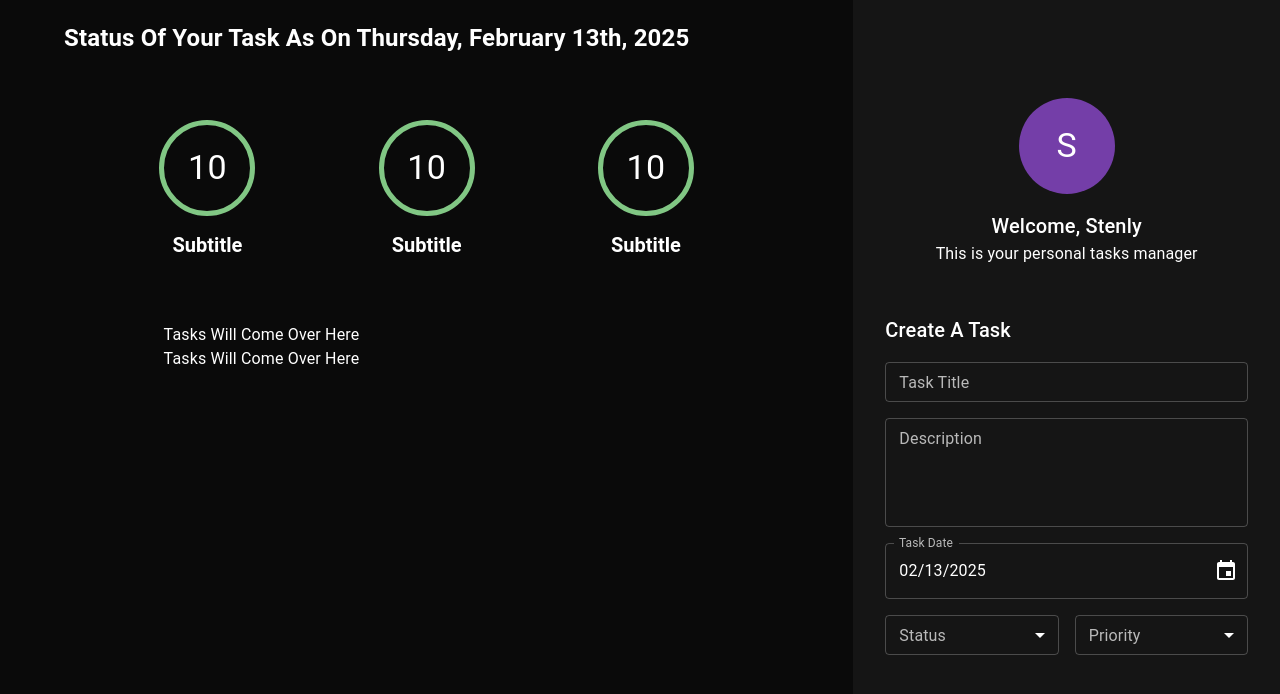
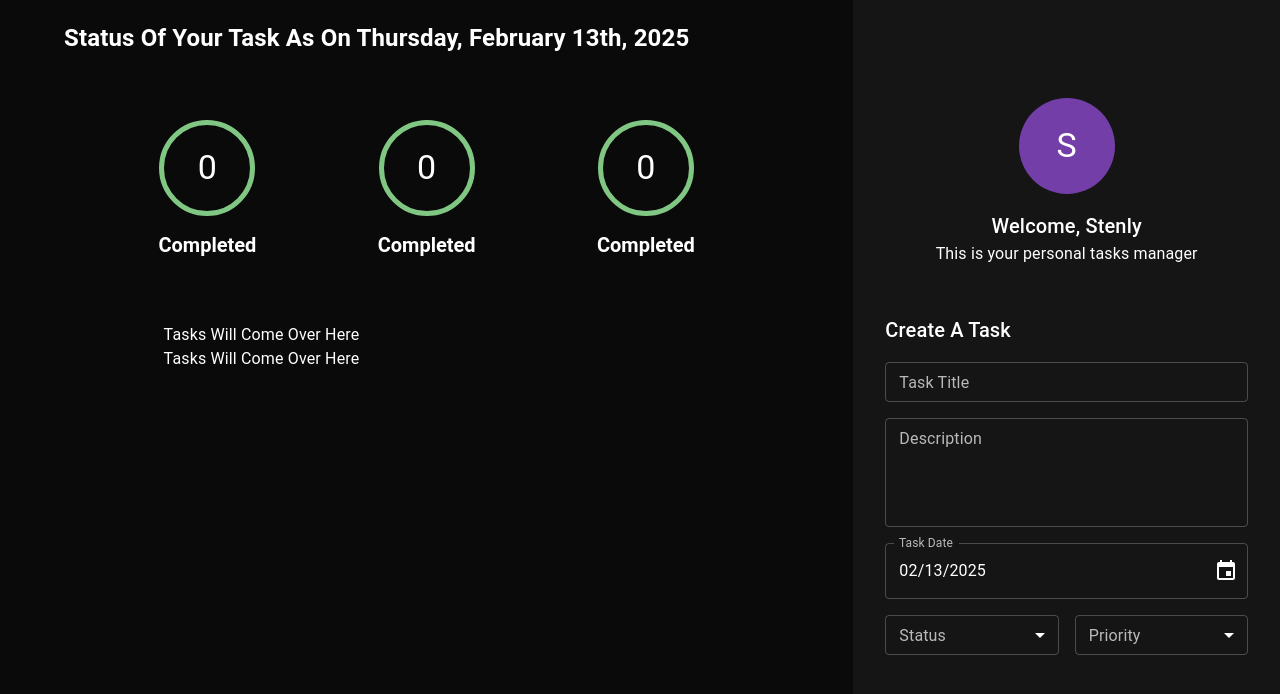
Before and after one commit to StoyanStoyanov1/TypeScript-NodeJS-React-Project, a React (Create React App) app in the folder todo-rect/: page / in a window 1280 px wide. Shown: the top 694 px of the page. Built offline with nearby package versions, Linux system fonts and the light colour scheme.

Commit message:
Emitting correct label

```diff
--- /dev/null
+++ b/todo-rect/src/components/taskCounter/helpers/emitCorrectLebel.ts
@@ -0,0 +1,13 @@
+import { TaskCounterStatusType } from "../interfaces/ITaskCounter"
+import { Status } from "../../createTaskForm/enums/Status"
+
+export const emitCorrectLabel = (status: TaskCounterStatusType): string => {
+    switch (status) {
+        case Status.todo:
+            return `Todo's`;
+        case Status.inProgress:
+            return `In Progress`;
+        case Status.completed:
+            return `Completed`;
+    }
+}
--- a/todo-rect/src/components/taskCounter/taskCounter.tsx
+++ b/todo-rect/src/components/taskCounter/taskCounter.tsx
@@ -4,6 +4,7 @@ import { Avatar, Box, Typography } from '@mui/material';
 import { ITaskCounter } from './interfaces/ITaskCounter';
 import { Status } from '../createTaskForm/enums/Status';
 import { emitCorrectBorderColor } from './helpers/emitCorrectBorderColor';
+import { emitCorrectLabel } from './helpers/emitCorrectLebel';
 
 export const TaskCounter: FC<ITaskCounter> = (props): ReactElement => {
 
@@ -32,7 +33,9 @@ export const TaskCounter: FC<ITaskCounter> = (props): ReactElement => {
                 <Typography
                     color="#FFFFFF"
                     variant="h4"
-                >10</Typography>
+                >
+                    {count}
+                </Typography>
             </Avatar>
             <Typography
                 color="#ffffff"
@@ -40,7 +43,7 @@ export const TaskCounter: FC<ITaskCounter> = (props): ReactElement => {
                 fontSize="20px"
                 variant="h5"
             >
-                Subtitle
+                {emitCorrectLabel(status)}
             </Typography>
         </Box>
     )
```
